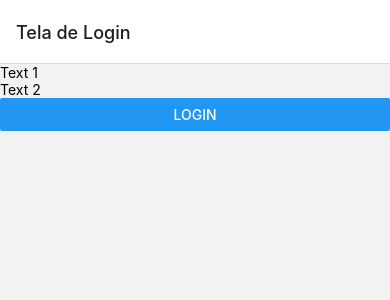
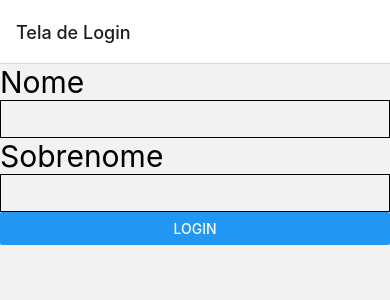
Before and after one commit to biesseck/app_recados_ifmt_plc, a React Native app: screen /TelaLogin in a window 390 px wide. Shown: the top 300 px of the page. Built offline with nearby package versions, Linux system fonts and the light colour scheme.

Commit message:
Add entrada de 'nome' e 'sobrenome'

```diff
--- a/src/screens/TelaInicial.js
+++ b/src/screens/TelaInicial.js
@@ -12,9 +12,17 @@ export default class TelaInicial extends React.Component {
         return (
             <View>
 
-                <Text>Text 3</Text>
+                <Text
+                    style={{
+                        fontSize: 30,
+                    }}
+                >Nome: {this.props.route.params.nome}</Text>
 
-                <Text>Text 4</Text>
+                <Text
+                    style={{
+                        fontSize: 30,
+                    }}
+                >Sobrenome: {this.props.route.params.sobrenome}</Text>
 
             </View>
         );
--- a/src/screens/TelaLogin.js
+++ b/src/screens/TelaLogin.js
@@ -1,8 +1,13 @@
 import React from "react";
-import { Button, View, Text } from "react-native";
+import { Button, View, Text, TextInput } from "react-native";
 
 
 export default class TelaLogin extends React.Component {
+
+    state = {
+        nome: '',
+        sobrenome: ''
+    }
 
     constructor(props) {
         super(props);
@@ -12,14 +17,44 @@ export default class TelaLogin extends React.Component {
         return (
             <View>
 
-                <Text>Text 1</Text>
+                <Text
+                    style={{
+                        fontSize: 30,
+                    }}
+                >Nome</Text>
 
-                <Text>Text 2</Text>
+                <TextInput
+                    style={{
+                        fontSize: 30,
+                        borderWidth: 1,
+                    }}
+                    onChangeText={(nome) => this.setState({nome})}
+                />
+
+                <Text
+                    style={{
+                        fontSize: 30,
+                    }}
+                >Sobrenome</Text>
+
+                <TextInput
+                    style={{
+                        fontSize: 30,
+                        borderWidth: 1,
+                    }}
+                    onChangeText={(sobrenome) => this.setState({sobrenome})}
+                />
 
                 <Button
                     title='Login'
                     onPress={() =>
-                        this.props.navigation.navigate('TelaInicial', { name: 'Jane' })
+                        this.props.navigation.navigate(
+                            'TelaInicial',
+                            {
+                                nome: this.state.nome,
+                                sobrenome: this.state.sobrenome,
+                            }
+                        )
                     }
                 />
 
```
